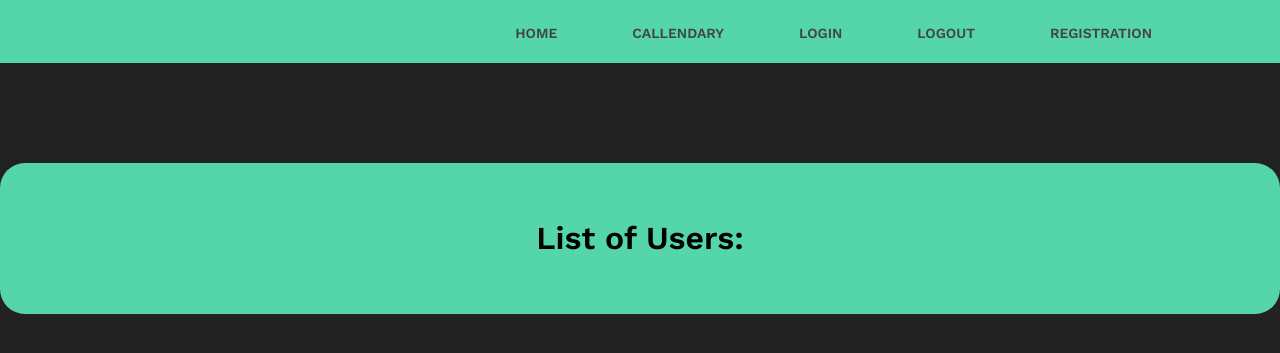
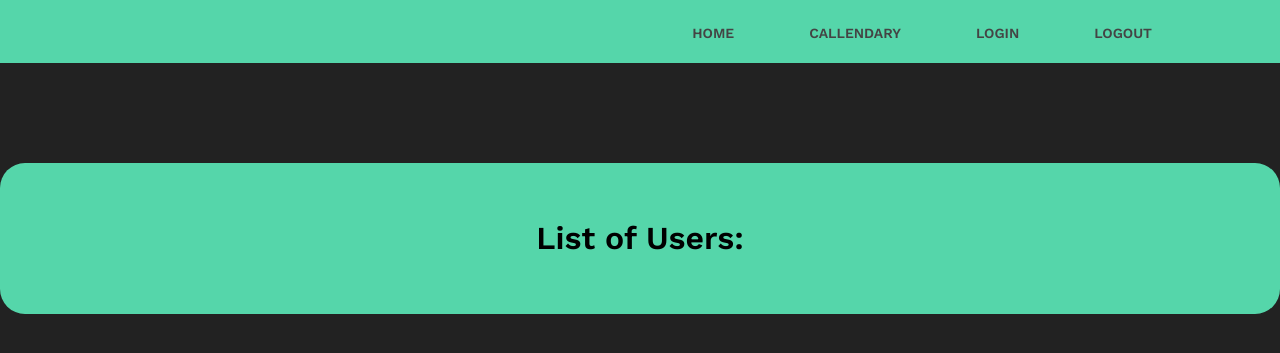
Before and after one commit to Far-ki/Task-Menager, a Flask app: page / in a window 1280 px wide. Shown: the top 353 px of the page. Run offline with Flask 2, Linux system fonts and the light colour scheme; data that the repository does not hold is empty; some libraries are stand-ins or nearby versions.

Commit message:
delete registration button

```diff
--- a/website/templates/home.html
+++ b/website/templates/home.html
@@ -19,7 +19,6 @@
               <li><a href="#">Callendary</a></li>
               <li><a href="#">Login</a></li>
               <li><a href="#">logout</a></li>
-              <li><a href="http://127.0.0.1:5000/Registration">Registration</a></li>
             </ul>
           </nav>
         </div>
```
